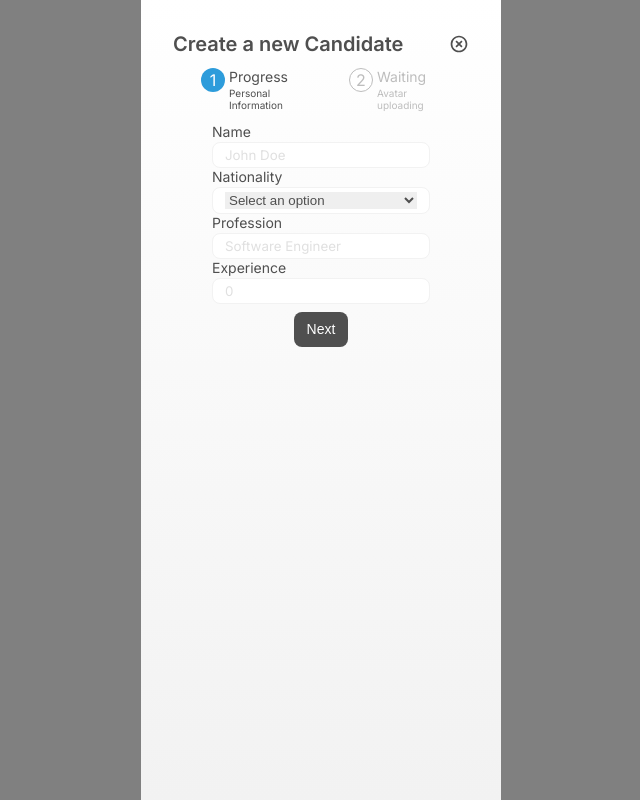
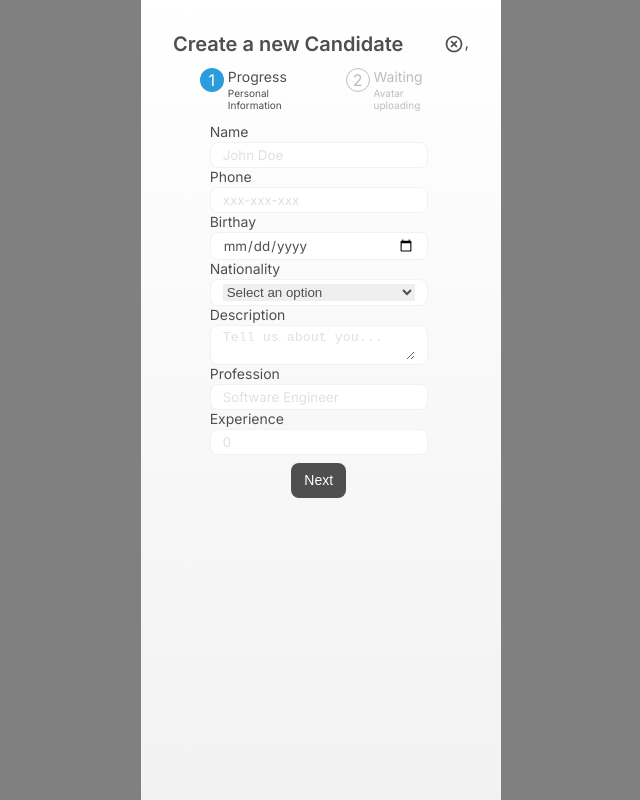
Before and after one commit to kenqefh/w19-linkeable, a React (Create React App) app: page /multiform in a window 1280 px wide. Shown: the whole page, without its empty margins (319-959 px from the left). Built offline with nearby package versions, Linux system fonts and the light colour scheme.

Commit message:
Adding Auth0 authentication for components in the application, fully functional

```diff
--- a/package.json
+++ b/package.json
@@ -3,6 +3,7 @@
   "version": "0.1.0",
   "private": true,
   "dependencies": {
+    "@auth0/auth0-react": "^1.3.0",
     "@emotion/react": "^11.1.5",
     "@emotion/styled": "^11.1.5",
     "@testing-library/jest-dom": "^5.11.4",
--- /dev/null
+++ b/src/auth/auth0-provider-with-history.js
@@ -0,0 +1,27 @@
+import React from "react";
+import { useHistory } from "react-router-dom";
+import { Auth0Provider } from "@auth0/auth0-react";
+
+const Auth0ProviderWithHistory = ({ children }) => {
+  const domain = process.env.REACT_APP_AUTH0_DOMAIN;
+  const clientId = process.env.REACT_APP_AUTH0_CLIENT_ID;
+
+  const history = useHistory();
+
+  const onRedirectCallback = (appState) => {
+    history.push(appState?.returnTo || window.location.pathname);
+  };
+
+  return (
+    <Auth0Provider
+      domain={domain}
+      clientId={clientId}
+      redirectUri={window.location.origin}
+      onRedirectCallback={onRedirectCallback}
+    >
+      {children}
+    </Auth0Provider>
+  );
+};
+
+export default Auth0ProviderWithHistory;
--- /dev/null
+++ b/src/components/AuthenticationButton.js
@@ -0,0 +1,14 @@
+import React from "react";
+
+import LoginButton from "./LoginButton";
+import LogoutButton from "./LogoutButton";
+
+import { useAuth0 } from "@auth0/auth0-react";
+
+const AuthenticationButton = () => {
+  const { isAuthenticated } = useAuth0();
+
+  return isAuthenticated ? <LogoutButton /> : <LoginButton />;
+};
+
+export default AuthenticationButton;
--- /dev/null
+++ b/src/components/AuthenticationSearch.js
@@ -0,0 +1,18 @@
+import React from "react";
+import { useHistory } from "react-router";
+import CircleButton from "./CircleButton";
+import { RiAddLine } from "react-icons/ri";
+import { useAuth0 } from "@auth0/auth0-react";
+
+const AuthenticationSearch = () => {
+    const history = useHistory();
+    const handleAddClick = () => {
+        history.push("/multiform");
+      };
+    const { isAuthenticated } = useAuth0();
+
+  return isAuthenticated ? <CircleButton><RiAddLine onClick={handleAddClick} /></CircleButton> : ""
+;
+};
+
+export default AuthenticationSearch;
--- /dev/null
+++ b/src/components/AuthenticationUser.js
@@ -0,0 +1,11 @@
+import { useAuth0 } from "@auth0/auth0-react";
+
+function AuthenticationUser ()  {
+  const  {user}  = useAuth0();
+  const { isAuthenticated } = useAuth0();
+
+  return isAuthenticated ? `Continue as ${user.given_name}` : "Continue as Guest"
+  ;
+};
+
+export default AuthenticationUser;
--- a/src/components/Inputs.js
+++ b/src/components/Inputs.js
@@ -3,6 +3,18 @@ import { css } from "@emotion/react";
 import { colors } from "../ui";
 
 const StyledInput = styled.input`
+  width: 100%;
+  border: none;
+  color: ${colors.gray2};
+  &:focus {
+    outline: none;
+  }
+  &::placeholder {
+    color: ${colors.gray5};
+  }
+`;
+
+const StyledTextArea = styled.textarea`
   width: 100%;
   border: none;
   color: ${colors.gray2};
@@ -141,4 +153,63 @@ function Select({
   );
 }
 
-export { InputText, Select };
+function InputBirth({
+  label = "",
+  caption = "",
+  icon,
+  error = false,
+  placeholder = "",
+  name = "",
+  value = "",
+  onChange,
+  cssProp,
+}) {
+  return (
+    <FieldContainer cssProp={cssProp}>
+      {label && <InputLabel htmlFor={name}>{label}</InputLabel>}
+      <Container error={error}>
+        <StyledInput
+          type="date"
+          value={value}
+          name={name}
+          placeholder={placeholder}
+          id={name}
+          onChange={onChange}
+        />
+        {icon}
+      </Container>
+      {caption && <Caption error={error}>Caption test</Caption>}
+    </FieldContainer>
+  );
+}
+
+function InputTextArea({
+  label = "",
+  caption = "",
+  icon,
+  error = false,
+  placeholder = "",
+  name = "",
+  value = "",
+  onChange,
+  cssProp,
+}) {
+  return (
+    <FieldContainer cssProp={cssProp}>
+      {label && <InputLabel htmlFor={name}>{label}</InputLabel>}
+      <Container error={error}>
+        <StyledTextArea
+          value={value}
+          name={name}
+          placeholder={placeholder}
+          id={name}
+          onChange={onChange}
+        />
+        {icon}
+      </Container>
+      {caption && <Caption error={error}>Caption test</Caption>}
+    </FieldContainer>
+  );
+}
+
+export { InputText, Select, InputBirth, InputTextArea };
--- /dev/null
+++ b/src/components/LoginButton.js
@@ -0,0 +1,17 @@
+import React from "react";
+import Button from "../components/Button";
+import { useAuth0 } from "@auth0/auth0-react";
+
+const LoginButton = () => {
+  const { loginWithRedirect } = useAuth0();
+  return (
+    <Button
+      className="btn btn-primary btn-block"
+      onClick={() => loginWithRedirect()}
+    >
+      Log In
+    </Button>
+  );
+};
+
+export default LoginButton;
--- /dev/null
+++ b/src/components/LogoutButton.js
@@ -0,0 +1,21 @@
+import React from "react";
+import { useAuth0 } from "@auth0/auth0-react";
+import Button from "../components/Button";
+
+const LogoutButton = () => {
+  const { logout } = useAuth0();
+  return (
+    <Button
+      className="btn btn-danger btn-block"
+      onClick={() =>
+        logout({
+          returnTo: window.location.origin,
+        })
+      }
+    >
+      Log Out
+    </Button>
+  );
+};
+
+export default LogoutButton;
--- a/src/index.js
+++ b/src/index.js
@@ -2,6 +2,8 @@
 import React from "react";
 import ReactDOM from "react-dom";
 import { Global, css } from "@emotion/react";
+import { BrowserRouter as Router } from "react-router-dom";
+import Auth0ProviderWithHistory from "./auth/auth0-provider-with-history";
 import App from "./App";
 import { colors } from "./ui";
 
@@ -39,7 +41,11 @@ const globalStyles = css`
 ReactDOM.render(
   <React.StrictMode>
     <Global styles={globalStyles} />
-    <App />
+      <Router>
+        <Auth0ProviderWithHistory>
+          <App />
+        </Auth0ProviderWithHistory>
+      </Router>,
   </React.StrictMode>,
   document.getElementById("root")
 );
--- a/src/screens/MultiForm.js
+++ b/src/screens/MultiForm.js
@@ -1,6 +1,6 @@
 import Steps from "../components/Steps";
 import { RiCloseCircleLine } from "react-icons/ri";
-import { InputText, Select } from "../components/Inputs";
+import { InputText, Select, InputBirth, InputTextArea } from "../components/Inputs";
 import styled from "@emotion/styled";
 import { css } from "@emotion/react";
 import Button from "../components/Button";
@@ -57,6 +57,20 @@ const fieldsStep1 = (state, handleChange) => {
         value={state.name}
         onChange={handleChange}
       />
+      <InputText
+        label="Phone"
+        placeholder="xxx-xxx-xxx"
+        name="phone"
+        value={state.phone}
+        onChange={handleChange}
+      />
+      <InputBirth
+        label="Birthay"
+        placeholder="Pick a date"
+        name="birth"
+        value={state.birth}
+        onChange={handleChange}
+      />
       <Select
         label="Nationality"
         placeholder="Select an option"
@@ -68,6 +82,13 @@ const fieldsStep1 = (state, handleChange) => {
           { value: "ve", text: "Venezuela" },
           { value: "mx", text: "Mexico" },
         ]}
+      />
+      <InputTextArea
+        label="Description"
+        placeholder="Tell us about you..."
+        name="description"
+        value={state.description}
+        onChange={handleChange}
       />
       <InputText
         label="Profession"
--- a/src/screens/Search.js
+++ b/src/screens/Search.js
@@ -5,11 +5,11 @@ import Button from "../components/Button";
 import { InputText } from "../components/Inputs";
 import CandidateList from "../components/CandidateList";
 import CircleButton from "../components/CircleButton";
-import { RiAddLine } from "react-icons/ri";
 import { RiHome2Line } from "react-icons/ri";
 import { RiArrowDownSFill, RiSearch2Line } from "react-icons/ri";
 import { colors } from "../ui";
 import { useHistory } from "react-router";
+import AuthenticationSearch from "../components/AuthenticationSearch";
 import queryReducer from "../reducers/queryReducer";
 
 const SearchForm = styled.form``;
@@ -186,9 +186,7 @@ function Search({ candidates }) {
         <CircleButton onClick={handleHomeClick}>
           <RiHome2Line />
         </CircleButton>
-        <CircleButton>
-          <RiAddLine onClick={handleAddClick} />
-        </CircleButton>
+        <AuthenticationSearch/>
       </ButtonContainer>
     </div>
   );
--- a/src/screens/Welcome.js
+++ b/src/screens/Welcome.js
@@ -2,6 +2,8 @@ import styled from "@emotion/styled";
 import { useHistory } from "react-router-dom";
 import logo from "../assets/linkeable-logo.png";
 import Button from "../components/Button";
+import AuthenticationButton from "../components/AuthenticationButton";
+import AuthenticationUser from "../components/AuthenticationUser";
 
 const Container = styled.div`
   display: flex;
@@ -38,10 +40,8 @@ function Welcome() {
       <Title>Welcome to...</Title>
       <Logo alt="Linkeable Logo" src={logo} />
       <ButtonContainer>
-        <Button size="large" onClick={handleGuest}>
-          Continue as Guest
-        </Button>
-        <Button size="large">Login</Button>
+        <Button onClick={handleGuest}><AuthenticationUser /></Button>
+        <AuthenticationButton />
       </ButtonContainer>
     </Container>
   );
```
Also changed, not shown: 2 other files (tests, documents, lock files or other folders).
